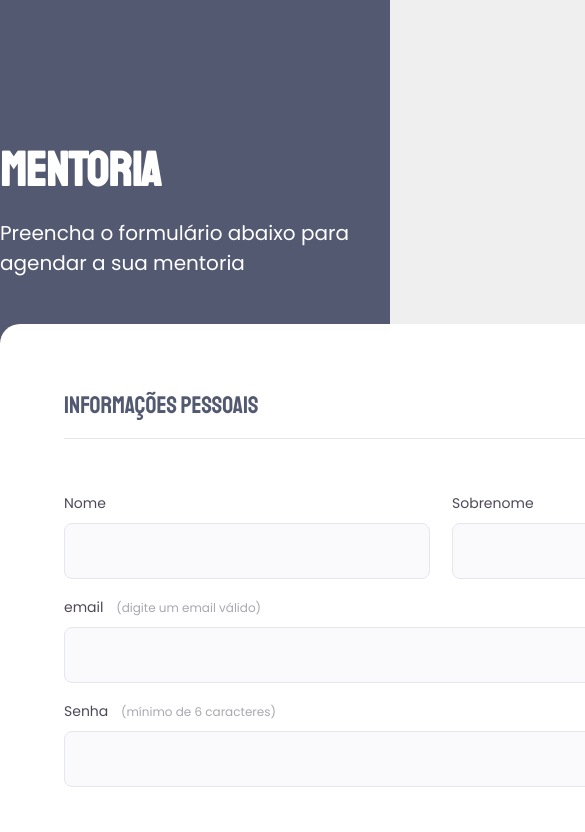
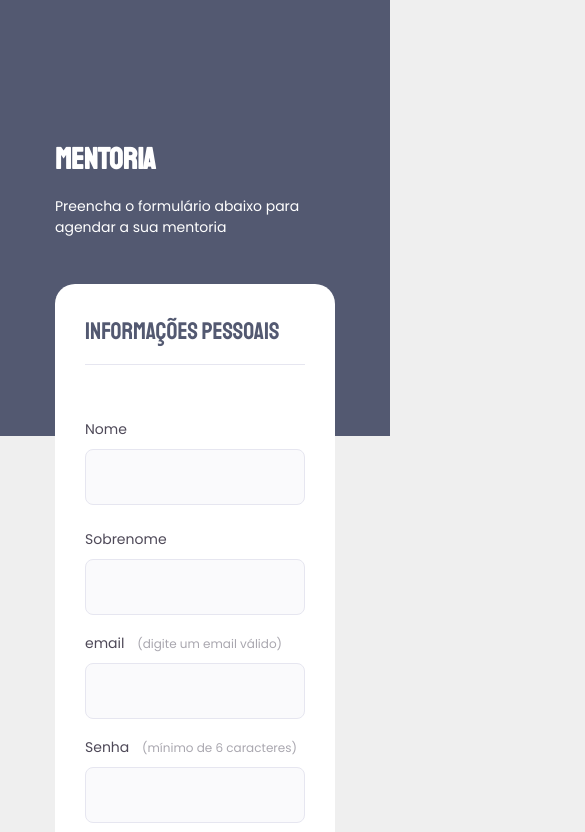
Before and after one commit to joao-sillva/mentoria, a plain HTML site: page index.html in a window 390 px wide. Shown: the top 832 px of the page, 585 px wide, since content can reach past the window. Drawn offline with Linux system fonts and the light colour scheme.

Commit message:
Add mobile version

```diff
--- a/style.css
+++ b/style.css
@@ -178,3 +178,38 @@ footer .button {
 footer .button:hover {
   background: #f05372;
 }
+
+@media (width < 76em) {
+  #page {
+    max-width: 32rem;
+    width: 100%;
+    padding: 0 2rem;
+  }
+
+  header {
+    max-width: 30rem;
+  }
+
+  header h1 {
+    font-size: 3rem;
+  }
+
+  header p {
+    font-size: 1.4rem;
+  }
+
+  form {
+    padding: 3rem;
+    margin: 0 auto;
+  }
+
+  .input-wrapper input {
+    max-width: 30rem;
+    width: 100%;
+  }
+
+  .column-2,
+  .column-3 {
+    flex-direction: column;
+  }
+}
```
